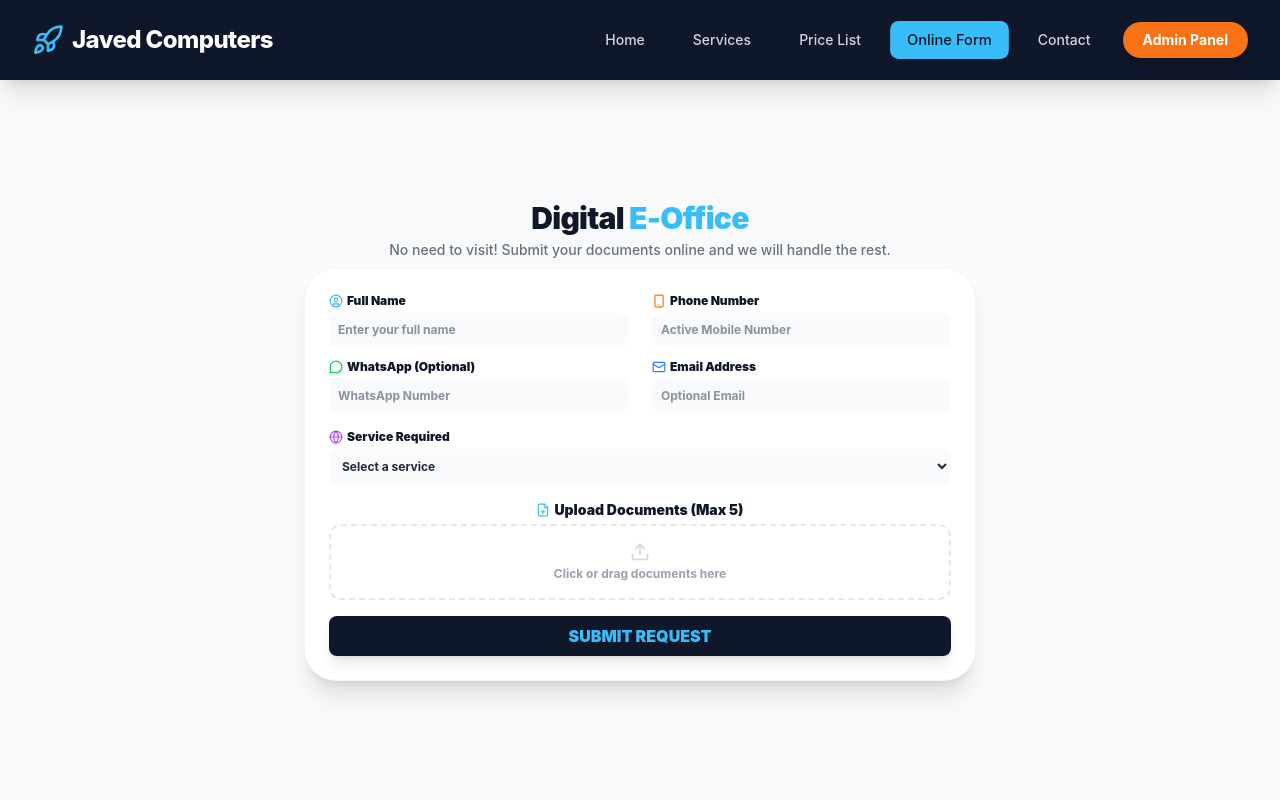
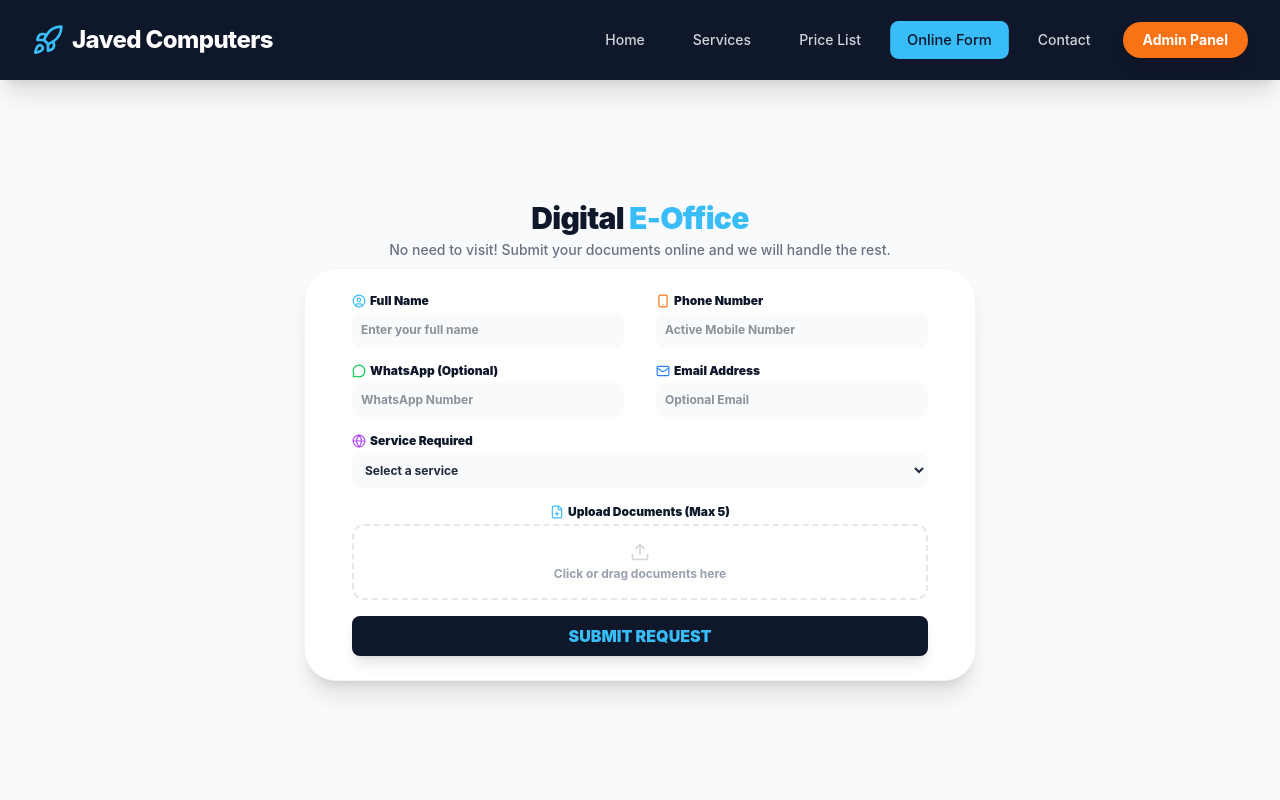
Before and after one commit to khanayaz625/cyber-frontend, a React (Vite) app: page /online-form in a window 1280 px wide. Shown: the top 800 px of the page. Built offline with nearby package versions, Linux system fonts and the light colour scheme.

Commit message:
feat: ScrollToTop and narrower online form inputs

```diff
--- a/src/pages/OnlineForm.jsx
+++ b/src/pages/OnlineForm.jsx
@@ -81,7 +81,7 @@ const OnlineForm = () => {
                     className="bg-white rounded-[2rem] shadow-xl p-4 md:p-6 border border-gray-100 shrink-0 max-w-2xl mx-auto w-full"
                 >
                     <form onSubmit={handleSubmit} className="space-y-4">
-                        <div className="grid grid-cols-1 md:grid-cols-2 gap-x-6 gap-y-3">
+                        <div className="grid grid-cols-1 md:grid-cols-2 gap-x-8 gap-y-4 max-w-xl mx-auto">
                             <div className="space-y-1">
                                 <label className="flex items-center text-primary font-black text-xs mb-1"><UserCircle className="mr-1 text-secondary" size={14} /> Full Name</label>
                                 <input
@@ -116,7 +116,7 @@ const OnlineForm = () => {
                             </div>
                         </div>
 
-                        <div className="space-y-1">
+                        <div className="space-y-1 max-w-xl mx-auto">
                             <label className="flex items-center text-primary font-black text-xs mb-1"><Globe className="mr-1 text-purple-500" size={14} /> Service Required</label>
                             <select
                                 name="serviceType" required
@@ -135,8 +135,8 @@ const OnlineForm = () => {
                             </select>
                         </div>
 
-                        <div className="space-y-1 text-center">
-                            <label className="flex items-center justify-center text-primary font-black text-xs md:text-sm mb-1"><FilePlus className="mr-1 text-secondary" size={14} /> Upload Documents (Max 5)</label>
+                        <div className="space-y-1 text-center max-w-xl mx-auto">
+                            <label className="flex items-center justify-center text-primary font-black text-xs mb-1"><FilePlus className="mr-1 text-secondary" size={14} /> Upload Documents (Max 5)</label>
                             <div className="relative border-2 border-dashed border-gray-200 rounded-xl p-4 hover:border-secondary transition-all group flex flex-col items-center cursor-pointer">
                                 <input
                                     type="file" multiple onChange={handleFileChange}
@@ -150,7 +150,7 @@ const OnlineForm = () => {
 
                         <button
                             type="submit" disabled={submitting}
-                            className="w-full bg-primary text-secondary px-4 py-2 rounded-lg text-sm md:text-base font-black shadow-lg hover:bg-gray-900 transition-all transform hover:-translate-y-1 flex items-center justify-center mt-1"
+                            className="w-full max-w-xl mx-auto bg-primary text-secondary px-4 py-2 rounded-lg text-sm md:text-base font-black shadow-lg hover:bg-gray-900 transition-all transform hover:-translate-y-1 flex items-center justify-center mt-1"
                         >
                             {submitting ? 'PROCESSING...' : 'SUBMIT REQUEST'}
                         </button>
```
